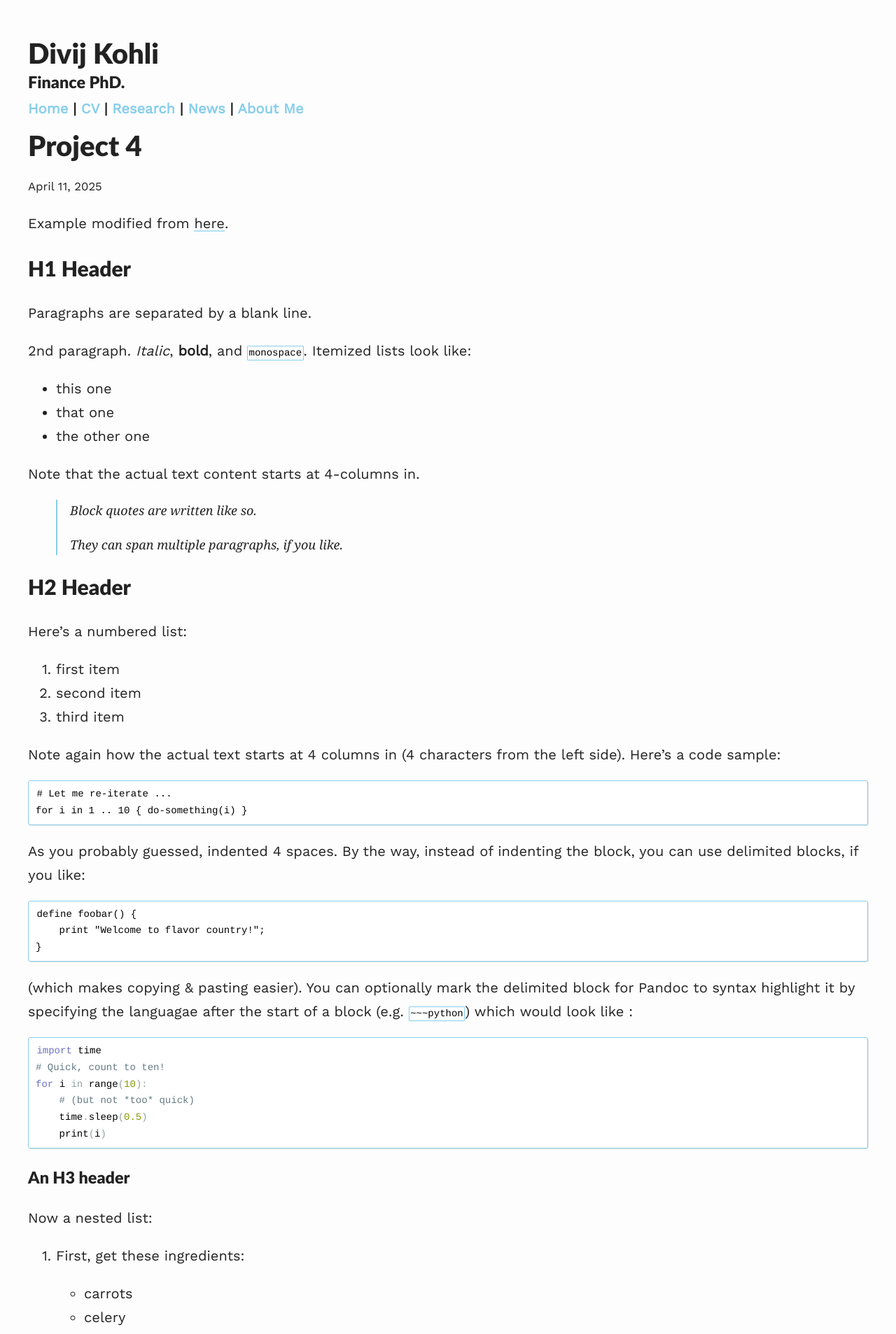
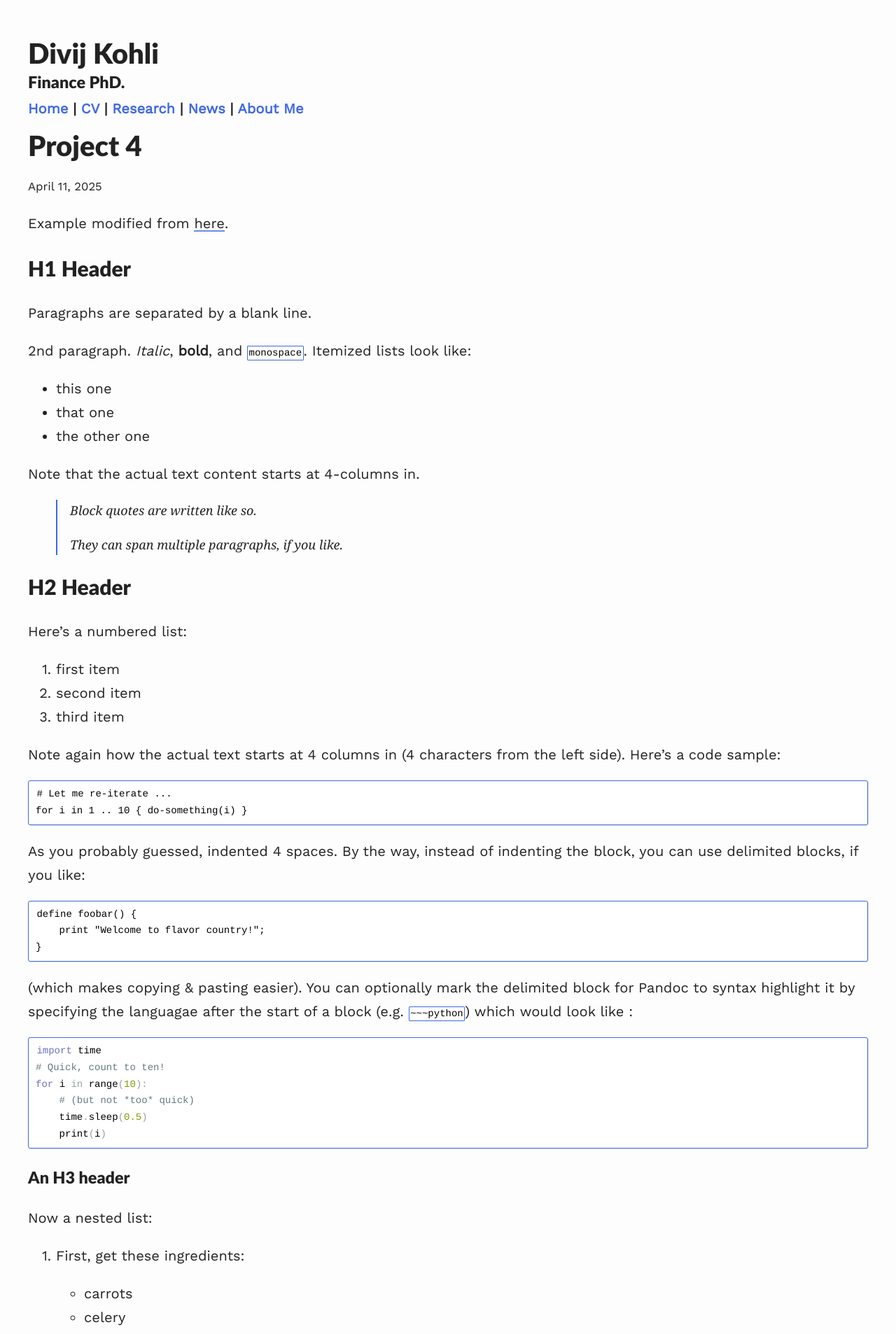
Before and after one commit to divijkohli/divijkohli.github.io, a Jekyll site: the page built from _projects/project4.md, in a window 1280 px wide. Shown: the top 1906 px of the page at 70% size. Built offline with Jekyll 4.4.1, drawn with Linux system fonts in a browser that asks for light colours; nearby versions of some CDN libraries; formulas are drawn with MathJax 3.

Commit message:
Update variables.scss

```diff
--- a/assets/css/_sass/variables.scss
+++ b/assets/css/_sass/variables.scss
@@ -8,7 +8,7 @@ $spacing-unit:     30px;
 $light-gray: gray;
 $text-color:        #222222;
 $background-color: #fdfdfd;
-$brand-color:      #87CEEB;
+$brand-color:      #4169E1;
 $projectbox-text:  #222222;
 
 // Color scheme for light
```
